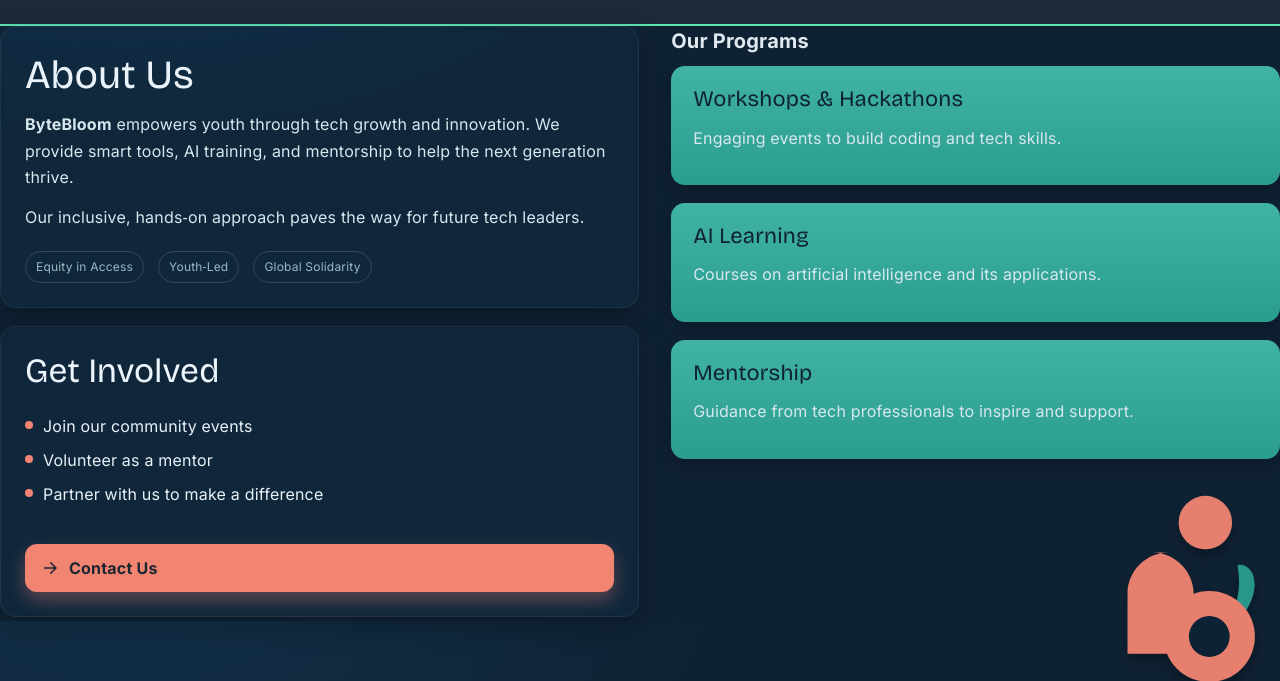
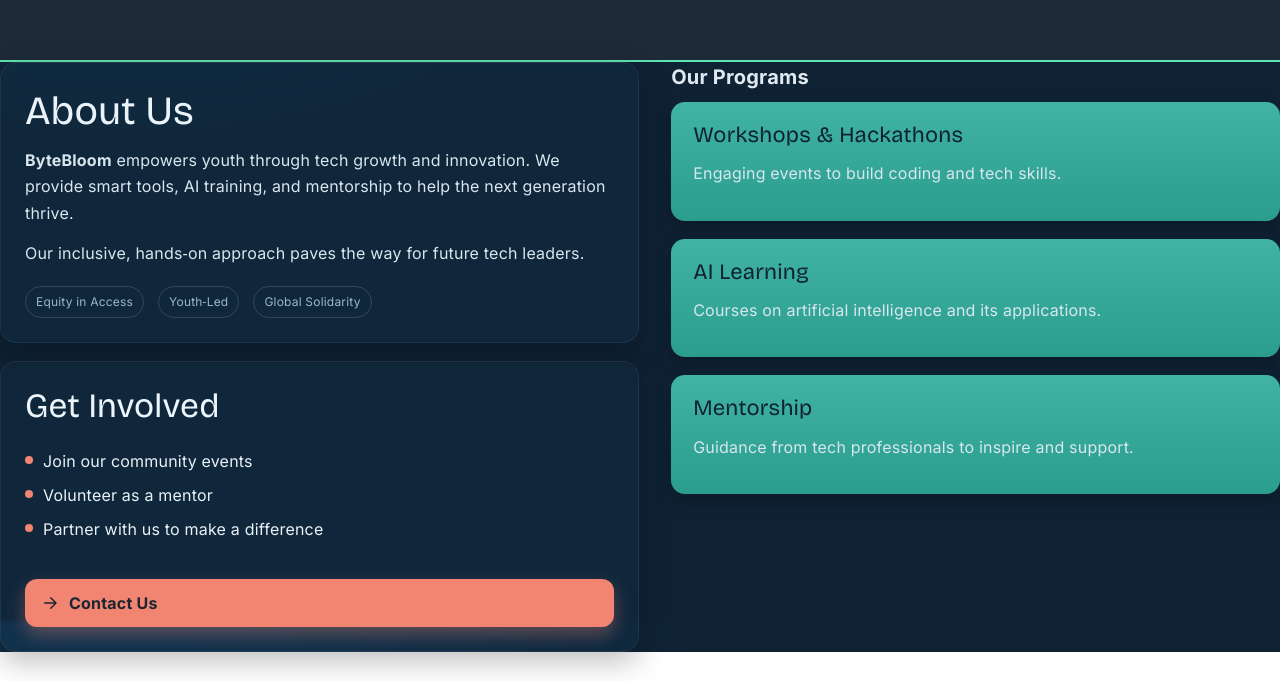
Before and after one commit to MorganTeague/MorganTeague.github.io, a plain HTML site: page Business.html in a window 1280 px wide. Shown: the part 179-860 px from the top of the page. After the commit the page ends 831 px from the top, so only its background shows below. Drawn offline with nearby package versions, Linux system fonts and the light colour scheme.

Commit message:
Update Business.html

```diff
--- a/Business.html
+++ b/Business.html
@@ -69,7 +69,7 @@
     }
 
     .logo-img {
-      width: 80px;
+      width: 120px;
       height: auto;
       margin-right: 10px;
       border-radius: 50%;
@@ -358,22 +358,6 @@
             <p>Guidance from tech professionals to inspire and support.</p>
           </article>
         </div>
-        <div class="illus">
-          <svg class="plant" viewBox="0 0 280 260" xmlns="http://www.w3.org/2000/svg">
-            <defs>
-              <filter id="s" x="-20%" y="-20%" width="140%" height="140%">
-                <feDropShadow dx="0" dy="8" stdDeviation="8" flood-color="#000" flood-opacity="0.35"/>
-              </filter>
-            </defs>
-            <g filter="url(#s)">
-              <circle cx="185" cy="58" r="34" fill="#F28572"/>
-              <path d="M118 96c28 0 52 24 52 52v77H86v-77c0-28 23-52 52-52Z" fill="#F28572"/>
-              <path d="M226 112c26-4 37 46-16 86 23-46 18-70 16-86Z" fill="#2A9D8F"/>
-              <path d="M248 203a58 58 0 1 1-116 0 58 58 0 0 1 116 0Z" fill="#F28572"/>
-              <circle cx="190" cy="203" r="26" fill="#0F2234"/>
-            </g>
-          </svg>
-        </div>
       </div>
     </section>
   </main>
```
